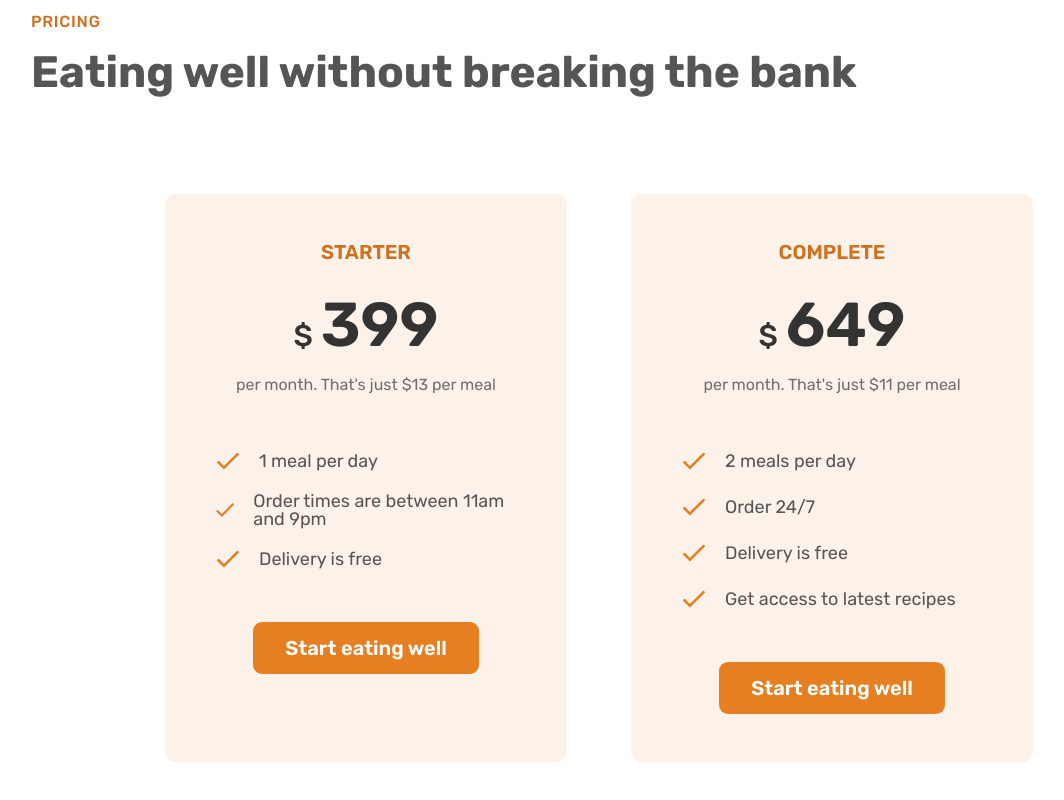
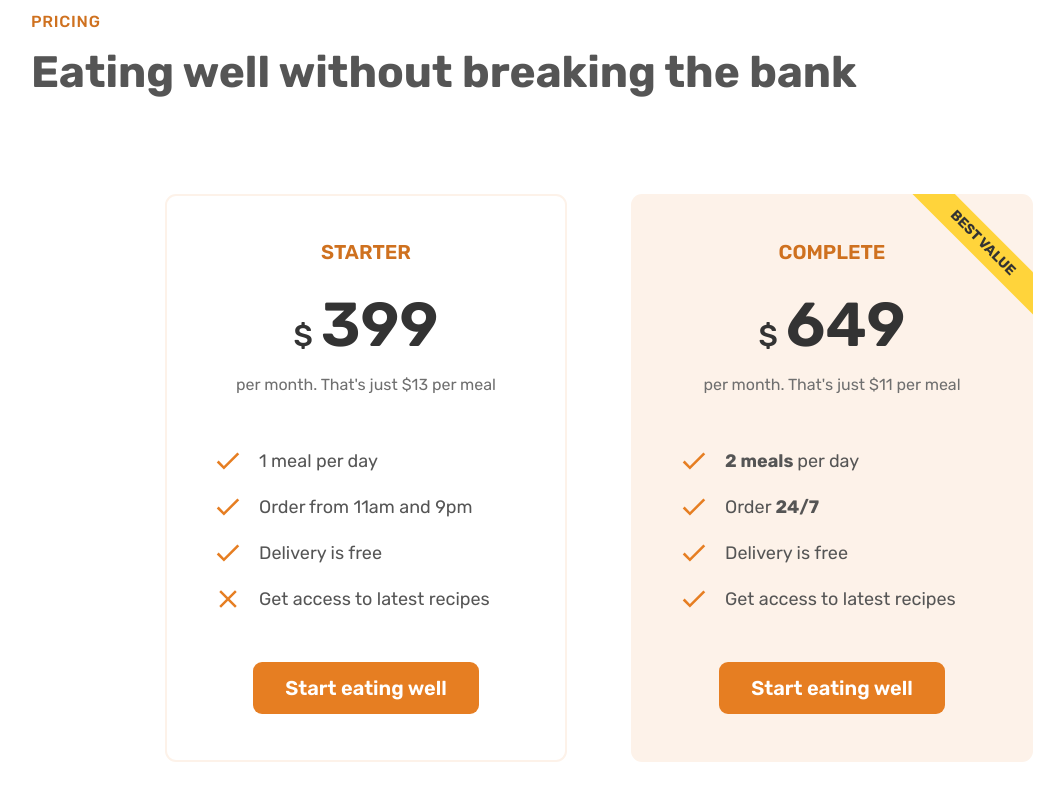
Before and after one commit to Bobstyle23/foodie, a plain HTML site: page index.html in a window 1280 px wide. Shown: the part 4693-5493 px from the top of the page, without its empty margins (41-1105 px from the left). Drawn offline with nearby package versions, Linux system fonts and the light colour scheme; files whose address does not match are found by name.

Commit message:
complete pricing section
Complete building pricing section

```diff
--- a/css/style.css
+++ b/css/style.css
@@ -522,14 +522,35 @@ body {
 }
 
 .pricing-plan {
-  background-color: #fdf2e9;
   border-radius: 11px;
-  padding: 4.8rem;
   width: 75%;
 }
 
 .pricing-plan--starter {
   justify-self: end;
+  border: 2px solid #fdf2e9;
+  padding: 4.6rem;
+}
+
+.pricing-plan--complete {
+  background-color: #fdf2e9;
+  padding: 4.8rem;
+  position: relative;
+  overflow: hidden;
+}
+
+.pricing-plan--complete::after {
+  content: "Best value";
+  position: absolute;
+  top: 6%;
+  right: -18%;
+  text-transform: uppercase;
+  font-size: 1.4rem;
+  font-weight: 700;
+  background-color: #ffd43b;
+  padding: 0.8rem 8rem;
+  color: #333;
+  transform: rotate(45deg);
 }
 
 .plan-header {
--- a/index.html
+++ b/index.html
@@ -441,11 +441,15 @@
               </li>
               <li class="list-item">
                 <ion-icon class="list-icon" name="checkmark"></ion-icon>
-                <span>Order times are between 11am and 9pm</span>
+                <span>Order from 11am and 9pm</span>
               </li>
               <li class="list-item">
                 <ion-icon class="list-icon" name="checkmark"></ion-icon>
                 <span>Delivery is free</span>
+              </li>
+              <li class="list-item">
+                <ion-icon class="list-icon" name="close"></ion-icon>
+                <span>Get access to latest recipes</span>
               </li>
             </ul>
             <div class="plan-sign-up">
@@ -462,11 +466,11 @@
             <ul class="list">
               <li class="list-item">
                 <ion-icon class="list-icon" name="checkmark"></ion-icon>
-                <span>2 meals per day</span>
+                <span><strong>2 meals </strong>per day</span>
               </li>
               <li class="list-item">
                 <ion-icon class="list-icon" name="checkmark"></ion-icon>
-                <span>Order 24/7</span>
+                <span> Order <strong>24/7</strong> </span>
               </li>
               <li class="list-item">
                 <ion-icon class="list-icon" name="checkmark"></ion-icon>
```
